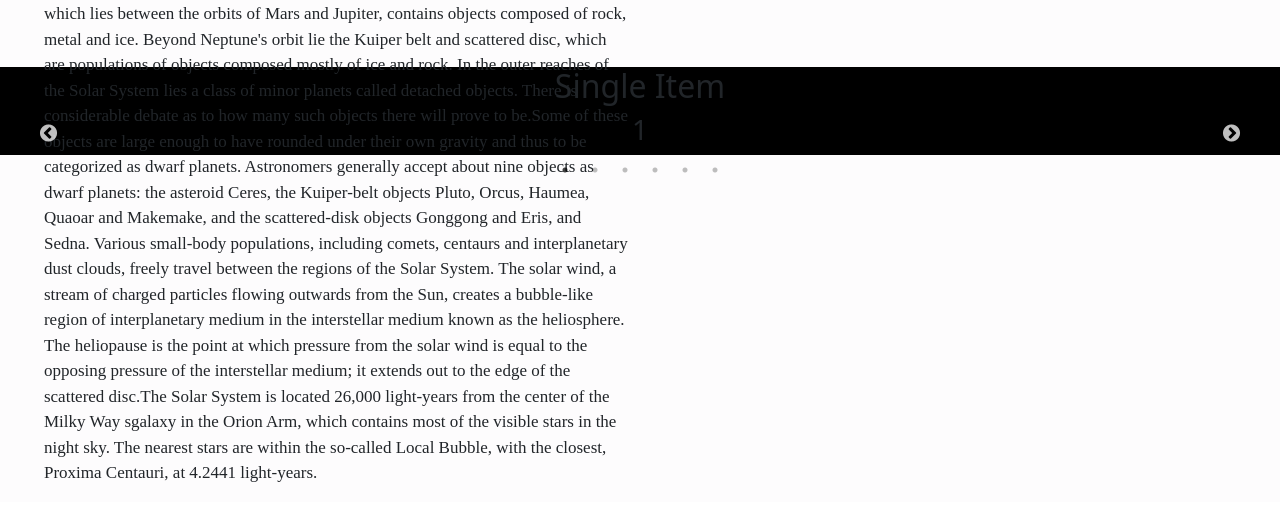
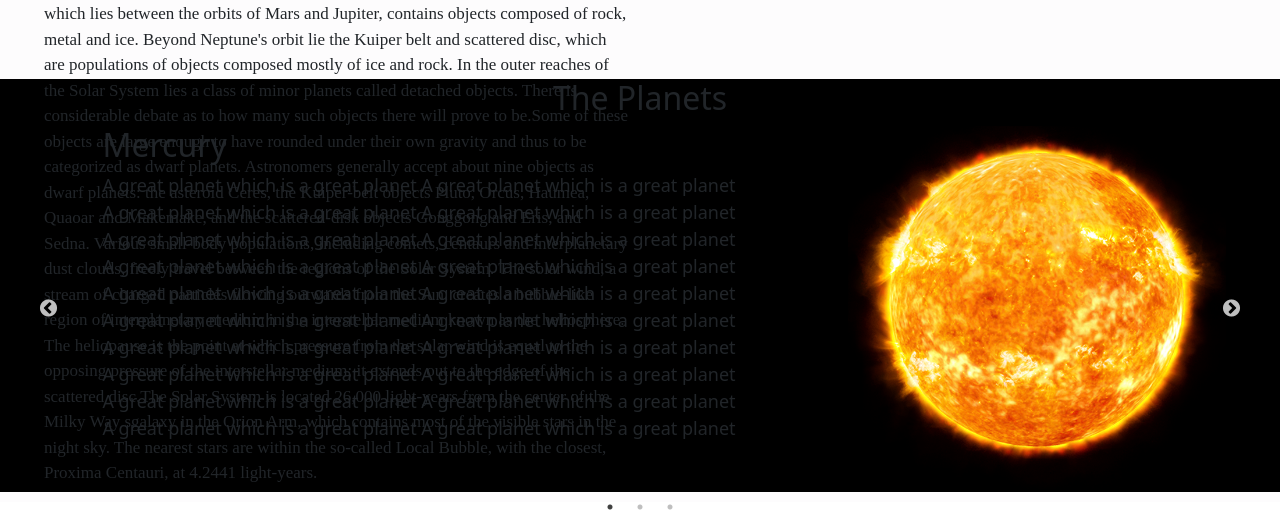
Before and after one commit to Tanmay2510/NasApi, a React (Create React App) app: page / in a window 1280 px wide. Shown: the part 631-1145 px from the top of the page. Built offline with nearby package versions, Linux system fonts and the light colour scheme; a web font is replaced by a local one.

Commit message:
Added hardcoded caruosel

```diff
--- a/src/Components/Allsection.css
+++ b/src/Components/Allsection.css
@@ -1,3 +1,3 @@
 .middle{
-    margin-top: -34%;
+    margin-top: -33%;
 }
--- a/src/Components/Thecar.css
+++ b/src/Components/Thecar.css
@@ -11,3 +11,23 @@
     right: 3% !important;
     z-index: 1;
   }
+
+  .tp{
+    text-align: left;
+    margin-left: 8%;
+  }
+  .tpi{
+    display: flex;
+    text-align: left;
+    justify-content: space-evenly;
+  }
+  .tpi p{
+    margin-left: 8%;
+    margin-right: 8%;
+    font-size: 18px;
+  }
+  .tpi img{
+    margin-top:-5%;
+    margin-right: 4%;
+    width: 30%;
+  }
--- a/src/Components/Thecar.js
+++ b/src/Components/Thecar.js
@@ -1,7 +1,8 @@
 import React from 'react'
 import './Thecar.css'
 import Slider from "react-slick";
-
+import { Grid } from '@mui/material'
+import sun from "../icon/sun.png"
 function Thecar() {
   const settings = {
     dots: true,
@@ -10,29 +11,103 @@ function Thecar() {
     speed: 700,
     slidesToShow: 1,
     slidesToScroll: 1,
+
+
   };
   return (
     <div className='cara'>
-      <h2> Single Item</h2>
+      <h2> The Planets</h2>
       <Slider {...settings}>
-        <div>
-          <h3>1</h3>
+
+      <div >
+          <h2 className='tp'>Mercury</h2>
+          <div className='tpi'>
+          <p>A great planet which is a great planet
+          A great planet which is a great planet
+          A great planet which is a great planet
+          A great planet which is a great planet
+          A great planet which is a great planet
+          A great planet which is a great planet
+          A great planet which is a great planet
+          A great planet which is a great planet
+          A great planet which is a great planet
+          A great planet which is a great planet
+          A great planet which is a great planet
+          A great planet which is a great planet
+          A great planet which is a great planet
+          A great planet which is a great planet
+          A great planet which is a great planet
+          A great planet which is a great planet
+          A great planet which is a great planet
+          A great planet which is a great planet
+          A great planet which is a great planet
+          A great planet which is a great planet </p>
+          <img src = {sun} ></img>
           </div>
-        <div>
-          <h3>2</h3>
+
           </div>
-        <div>
-          <h3>3</h3>
+
+          <div >
+          <h2 className='tp'>Mercury</h2>
+          <div className='tpi'>
+          <p>A great planet which is a great planet
+          A great planet which is a great planet
+          A great planet which is a great planet
+          A great planet which is a great planet
+          A great planet which is a great planet
+          A great planet which is a great planet
+          A great planet which is a great planet
+          A great planet which is a great planet
+          A great planet which is a great planet
+          A great planet which is a great planet
+          A great planet which is a great planet
+          A great planet which is a great planet
+          A great planet which is a great planet
+          A great planet which is a great planet
+          A great planet which is a great planet
+          A great planet which is a great planet
+          A great planet which is a great planet
+          A great planet which is a great planet
+          A great planet which is a great planet
+          A great planet which is a great planet </p>
+          <img src = {sun} ></img>
           </div>
-        <div>
-          <h3>4</h3>
+
           </div>
-        <div>
-          <h3>5</h3>
+          <div >
+          <h2 className='tp'>Mercury</h2>
+          <div className='tpi'>
+          <p>A great planet which is a great planet
+          A great planet which is a great planet
+          A great planet which is a great planet
+          A great planet which is a great planet
+          A great planet which is a great planet
+          A great planet which is a great planet
+          A great planet which is a great planet
+          A great planet which is a great planet
+          A great planet which is a great planet
+          A great planet which is a great planet
+          A great planet which is a great planet
+          A great planet which is a great planet
+          A great planet which is a great planet
+          A great planet which is a great planet
+          A great planet which is a great planet
+          A great planet which is a great planet
+          A great planet which is a great planet
+          A great planet which is a great planet
+          A great planet which is a great planet
+          A great planet which is a great planet </p>
+          <img src = {sun} ></img>
           </div>
-        <div>
-          <h3>6</h3>
+
           </div>
+
+
+
+
+
+
+
       </Slider>
     </div>
   );
--- a/src/Components/Theotherhalf.css
+++ b/src/Components/Theotherhalf.css
@@ -15,7 +15,7 @@
 }
 .sun{
     clip-path: inset(0 0 70% 0);
-    margin-top:-9px ;
+    margin-top:7px ;
     z-index: 0;
 }
 .jup{
@@ -32,5 +32,5 @@
     width: 15%;
 }
 .merc{
-    width: 14%;
+    width: 11%;
 }
```
Also changed, not shown: src/Components/s.txt (added). Lines whose indentation alone changed are shown as unchanged.
